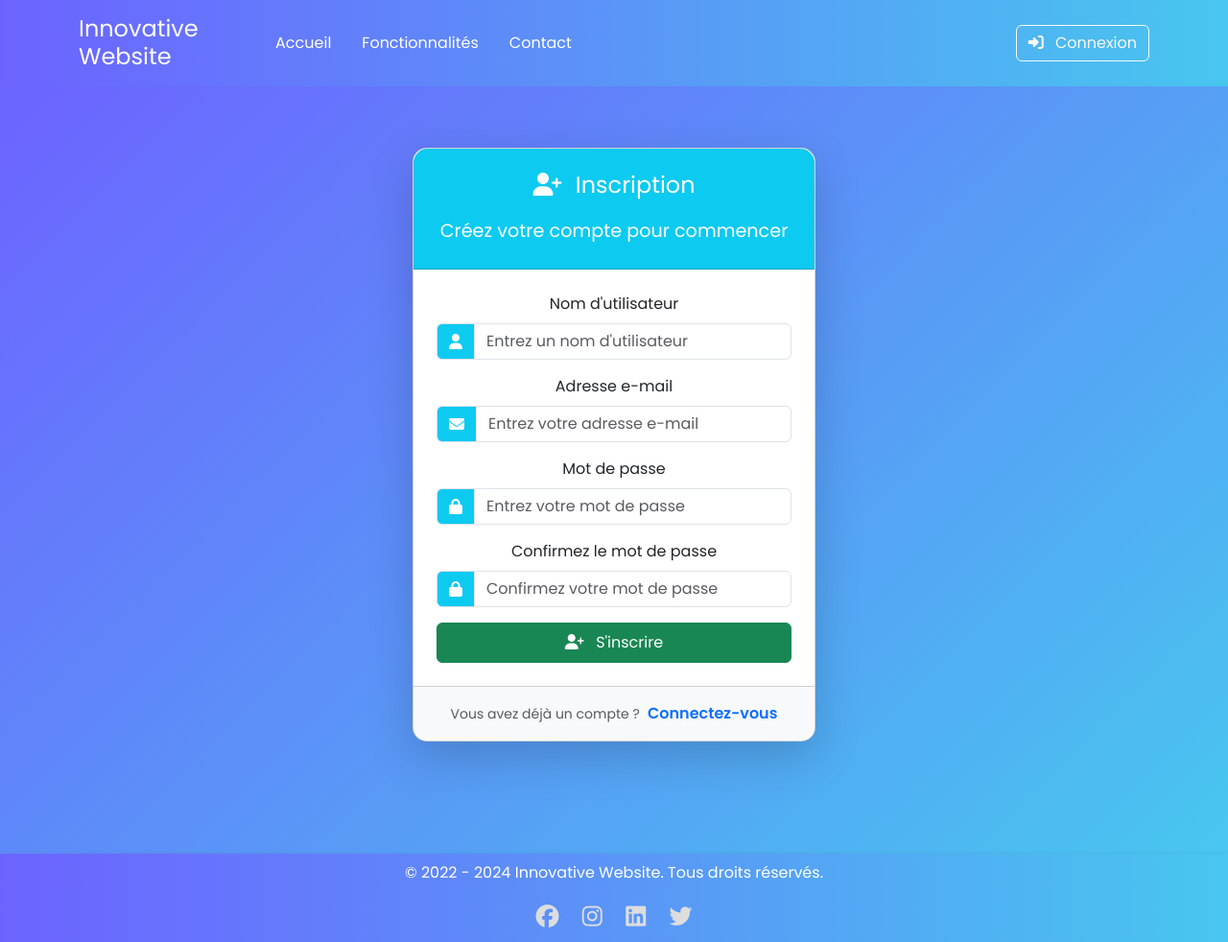
After one commit to AlceneCorp/MyMVC, a PHP site: template app/Views/login/register.twig in a window 1280 px wide. The commit adds this page. Shown: the whole page at 96% size. Run offline with PHP 8.4, Linux system fonts and the light colour scheme; the template is opened without the code that fills it, so the values that code supplies are empty; some libraries are stand-ins or nearby versions.

Commit message:
2025-01-06 02:30

```diff
--- a/app/Controllers/AdminController.php
+++ b/app/Controllers/AdminController.php
@@ -2,6 +2,7 @@
 
 namespace App\Controllers;
 
+use App\Core\CoreManager;
 use App\Core\Controller;
 use App\Core\ConfigManager;
 use App\Core\SessionsManager;
@@ -123,7 +124,8 @@ class AdminController extends Controller
 					{
 						$settingsManager->updateSettings(['NAME' => $key, 'VALUE' => $value], $settingsManager->findOneSettings(['NAME' => $key])->getID());
 
-						$logsManager->addLogs(['LEVEL' => 'SUCCESS', 'CATEGORY' => 'CONFIG', 'MESSAGE' => $category .'.' . $key . ' => ' . $value, 'USERS_ID' => (SessionsManager::has('USERS') ? SessionsManager::get('USERS')->getID() : 0), 'IP_ADDRESS' => $_SERVER['REMOTE_ADDR'], 'METHOD' => $_SERVER['REQUEST_METHOD'], 'URI' => BASE_URL . $_SERVER['REQUEST_URI']]);
+						CoreManager::addLogs('SUCCESS', 'CONFIG', $category .'.' . $key . ' => ' . $value);
+
 					}
 				}
 			}
--- a/app/Views/login/login.twig
+++ b/app/Views/login/login.twig
@@ -18,10 +18,10 @@
             <form method="POST">
                 <!-- Email Input -->
                 <div class="mb-3">
-                    <label for="email" class="form-label">Identifiant</label>
+                    <label for="login" class="form-label">Identifiant</label>
                     <div class="input-group">
                         <span class="input-group-text bg-info text-white">
-                            <i class="fas fa-envelope"></i>
+                            <i class="fas fa-user"></i>
                         </span>
                         <input type="login" class="form-control" id="login" name="login" placeholder="Entrez votre identifiant" required>
                     </div>
--- /dev/null
+++ b/app/Views/login/register.twig
@@ -0,0 +1,79 @@
+{% extends "base.twig" %}
+
+{% block content %}
+<div class="mt-5 d-flex align-items-center justify-content-center">
+    <div class="card shadow-lg" style="width: 100%; max-width: 420px; border-radius: 15px;">
+        <!-- Card Header -->
+        <div class="card-header bg-info text-white text-center py-4" style="border-top-left-radius: 15px; border-top-right-radius: 15px;">
+            <h4 class="mb-0"><i class="fas fa-user-plus me-2"></i> Inscription</h4>
+            <p class="mb-0">Créez votre compte pour commencer</p>
+        </div>
+        <!-- Card Body -->
+        <div class="card-body p-4">
+            {% if error %}
+                <div class="alert alert-danger text-center mb-4">
+                    <i class="fas fa-exclamation-triangle me-2"></i> {{ error }}
+                </div>
+            {% endif %}
+            {% if success %}
+                <div class="alert alert-success text-center mb-4">
+                    <i class="fas fa-exclamation-triangle me-2"></i> {{ success | raw }}
+                </div>
+            {% endif %}
+            <form method="POST">
+                <!-- Username Input -->
+                <div class="mb-3">
+                    <label for="username" class="form-label">Nom d'utilisateur</label>
+                    <div class="input-group">
+                        <span class="input-group-text bg-info text-white">
+                            <i class="fas fa-user"></i>
+                        </span>
+                        <input type="text" class="form-control" id="username" name="username" placeholder="Entrez un nom d'utilisateur" required>
+                    </div>
+                </div>
+                <!-- Email Input -->
+                <div class="mb-3">
+                    <label for="email" class="form-label">Adresse e-mail</label>
+                    <div class="input-group">
+                        <span class="input-group-text bg-info text-white">
+                            <i class="fas fa-envelope"></i>
+                        </span>
+                        <input type="email" class="form-control" id="email" name="email" placeholder="Entrez votre adresse e-mail" required>
+                    </div>
+                </div>
+                <!-- Password Input -->
+                <div class="mb-3">
+                    <label for="password" class="form-label">Mot de passe</label>
+                    <div class="input-group">
+                        <span class="input-group-text bg-info text-white">
+                            <i class="fas fa-lock"></i>
+                        </span>
+                        <input type="password" class="form-control" id="password" name="password" placeholder="Entrez votre mot de passe" required>
+                    </div>
+                </div>
+                <!-- Confirm Password Input -->
+                <div class="mb-3">
+                    <label for="confirm_password" class="form-label">Confirmez le mot de passe</label>
+                    <div class="input-group">
+                        <span class="input-group-text bg-info text-white">
+                            <i class="fas fa-lock"></i>
+                        </span>
+                        <input type="password" class="form-control" id="confirm_password" name="confirm_password" placeholder="Confirmez votre mot de passe" required>
+                    </div>
+                </div>
+                <!-- Submit Button -->
+                <button type="submit" class="btn btn-success w-100 py-2">
+                    <i class="fas fa-user-plus me-2"></i> S'inscrire
+                </button>
+            </form>
+        </div>
+        <!-- Card Footer -->
+        <div class="card-footer text-center bg-light py-3" style="border-bottom-left-radius: 15px; border-bottom-right-radius: 15px;">
+            <small class="text-muted">Vous avez déjà un compte ?</small>
+            <a href="{{ base_url }}/login" class="text-decoration-none text-primary fw-bold ms-1">
+                Connectez-vous
+            </a>
+        </div>
+    </div>
+</div>
+{% endblock %}
--- a/config/init.php
+++ b/config/init.php
@@ -1,5 +1,6 @@
 <?php
 
+use App\Core\CoreManager;
 use App\Core\ConfigManager;
 use App\Core\DatabaseManager;
 use App\Core\TablesGenerator;
@@ -38,5 +39,5 @@ if(ConfigManager::get("SITE.debug.value"))
     $tablegen = new TablesGenerator();
     $tablegen->generateAll();
 
-    $logsManager->addLogs(['LEVEL' => 'DEBUG', 'CATEGORY' => 'SYSTEM', 'MESSAGE' => 'Les fichiers App\\Models et App\\Managers ont été générés et synchronisés avec le site.', 'USERS_ID' => (SessionsManager::has('USERS') ? SessionsManager::get('USERS')->getID() : 0), 'IP_ADDRESS' => $_SERVER['REMOTE_ADDR'], 'METHOD' => $_SERVER['REQUEST_METHOD'], 'URI' => BASE_URL . $_SERVER['REQUEST_URI']]);
+    CoreManager::addLogs('DEBUG', 'SYSTEM', 'Les fichiers App\\Models et App\\Managers ont été générés et synchronisés avec le site.');
 }
--- a/public/index.php
+++ b/public/index.php
@@ -2,7 +2,6 @@
 
 require_once '../vendor/autoload.php';
 require_once '../config/init.php';
-require_once '../config/functions.php';
 
 use App\Core\Router;
 
```
Also changed, not shown: app/Controllers/LoginController.php (+79 -5 lines), app/Core/CoreManager.php (added, +25 -0 lines), app/Core/Router.php (+5 -4 lines), config/functions.php (deleted, +0 -20 lines), config/routes.php (+7 -0 lines).
